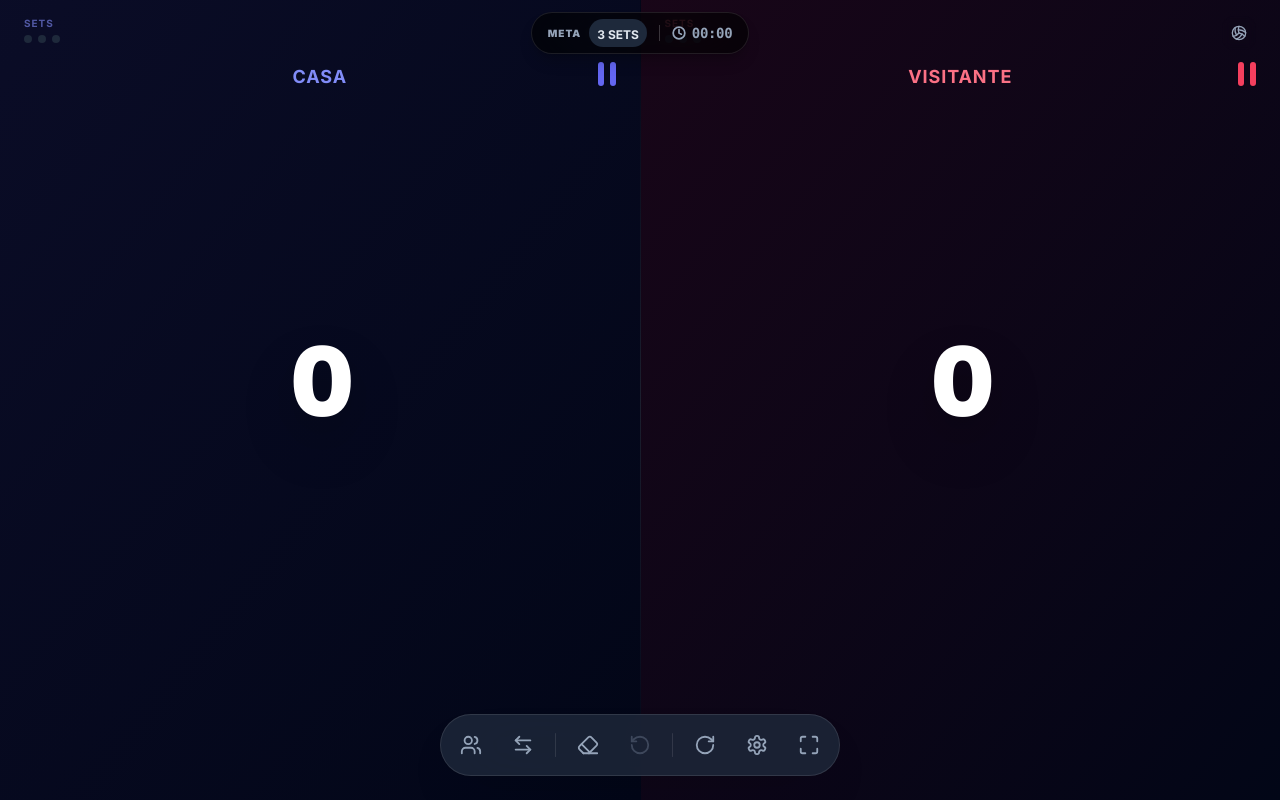
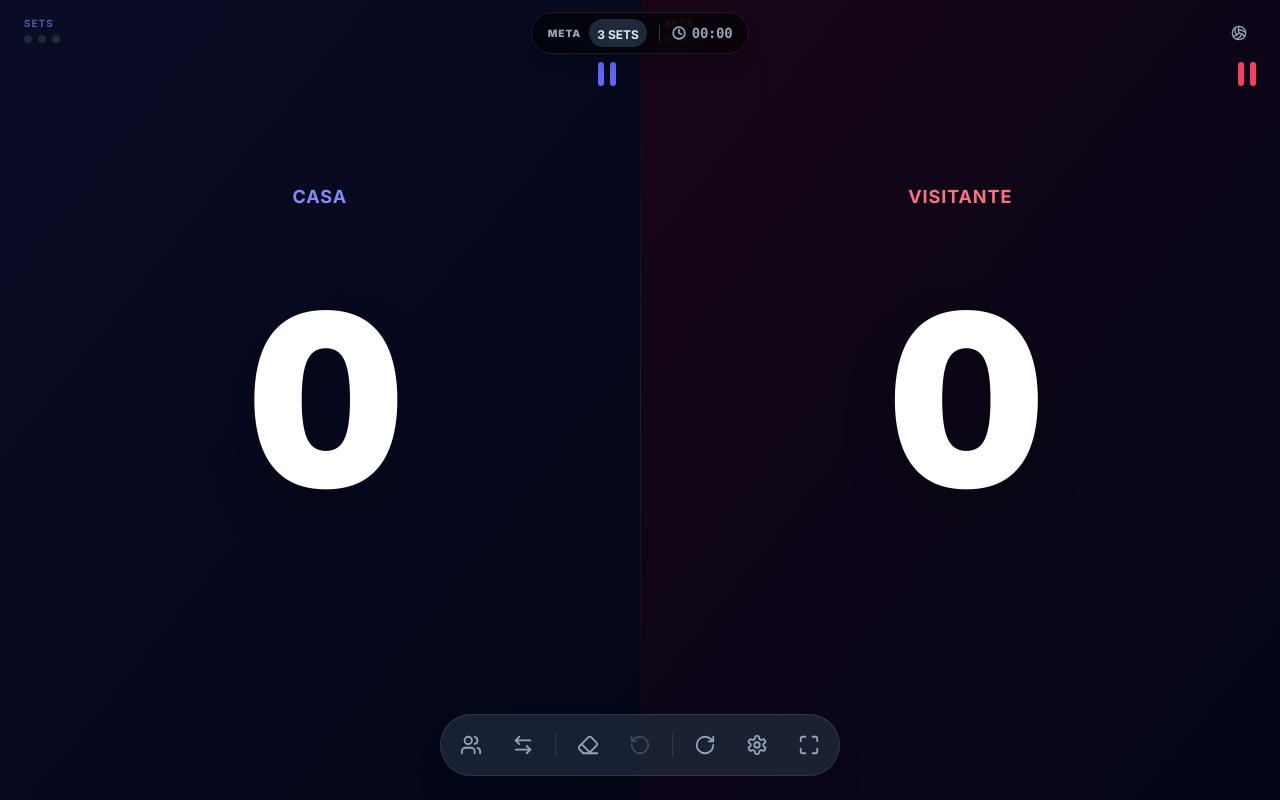
Before and after one commit to lmms500/VolleyScore-Pro, a React (Vite) app: page / in a window 1280 px wide. Built offline with nearby package versions, Linux system fonts and the light colour scheme.

Commit message:
Versão 2.3

```diff
--- a/src/components/ScoreCard.tsx
+++ b/src/components/ScoreCard.tsx
@@ -37,15 +37,16 @@ const ScoreCardComponent: React.FC<ScoreCardProps> = ({
   const y = useMotionValue(0);
 
   const prevScore = useRef(score);
+  // Mantemos a direção apenas para lógica interna, mas suavizaremos a animação visual
   const direction = score > prevScore.current ? 1 : -1;
 
   useEffect(() => { prevScore.current = score; }, [score]);
 
   const isDragging = useRef(false);
-  // Aumentei o threshold para evitar toques acidentais
   const dragThreshold = isLandscape ? 60 : 100;
   const feedbackDistance = isLandscape ? 50 : 80;
 
+  // Feedback visual do arrasto (ícones de + e -)
   const upOpacity = useTransform(y, [-20, -dragThreshold], [0, 1]);
   const upScale = useTransform(y, [-20, -dragThreshold], [0.8, 1.2]);
   const downOpacity = useTransform(y, [20, dragThreshold], [0, 1]);
@@ -60,50 +61,39 @@ const ScoreCardComponent: React.FC<ScoreCardProps> = ({
   const isMatchPoint = setsWon === setsToWinMatch - 1 && score >= pointsToWinSet - 1 && score > opponentScore;
   const isSetPoint = !isMatchPoint && score >= pointsToWinSet - 1 && score > opponentScore;
 
+  // ANIMAÇÃO SUAVE: Apenas Scale e Opacity, sem movimento Y para não deslocar nada
   const scoreVariants = {
-    enter: (dir: number) => ({ y: dir > 0 ? 50 : -50, opacity: 0, scale: 0.9 }),
-    center: { y: 0, opacity: 1, scale: 1 },
-    exit: (dir: number) => ({ y: dir > 0 ? -50 : 50, opacity: 0, scale: 1.1, position: 'absolute' as const })
+    initial: { scale: 0.8, opacity: 0 },
+    animate: { scale: 1, opacity: 1 },
+    exit: { scale: 1.2, opacity: 0, position: 'absolute' as const }
   };
 
-  // Lógica de Tipografia Responsiva
+  // Lógica de Tipografia (Mantida Grande)
   const getFontSize = () => {
     if (isFullscreen) {
       if (isLandscape) {
-        // Reduzi levemente para garantir que caiba com os nomes
-        return score >= 100 ? 'text-[25vh]' : 'text-[30vh]';
+        return score >= 100 ? 'text-[35vh]' : 'text-[45vh]';
       } else {
-        return 'text-[22vh]';
+        return 'text-[25vh]';
       }
     }
-    // Modo Normal
     return isLandscape
-      ? 'text-6xl lg:text-8xl'
-      : 'text-7xl md:text-8xl lg:text-9xl';
+      ? 'text-[10rem] lg:text-[13rem] xl:text-[15rem]'
+      : 'text-[8rem] md:text-[12rem]';
   };
 
-  // Safe Area Logic (Padding Dinâmico)
-  // Define o espaçamento vertical para não bater nas barras flutuantes
-  const paddingTop = isFullscreen
-    ? 'pt-[calc(env(safe-area-inset-top)+20px)]'
-    : (isLandscape ? 'pt-14' : 'pt-20');
-
-  const paddingBottom = isFullscreen
-    ? 'pb-[calc(env(safe-area-inset-bottom)+20px)]'
-    : 'pb-24';
-
-  // Header Posicionamento (Sets e Timeout ficam absolutos nos cantos, fora do fluxo do nome)
+  // Header Posicionamento (Sets e Timeout)
   const headerTop = isFullscreen ? 'top-4' : 'top-4';
 
   return (
-    <div className={`relative flex-1 h-full flex flex-col items-center justify-center p-0 transition-all duration-500 overflow-hidden ${theme.bgGradient} ${className || ''}`}>
+    <div className={`relative flex-1 h-full p-0 transition-all duration-500 overflow-hidden ${theme.bgGradient} ${className || ''}`}>
 
       {/* Background Effects */}
       <AnimatePresence>
         {isServing && (
           <motion.div
             initial={{ opacity: 0 }} animate={{ opacity: 0.2 }} exit={{ opacity: 0 }}
-            className={`absolute inset-0 bg-gradient-radial from-${teamId === 'A' ? 'indigo' : 'rose'}-500/40 to-transparent blur-3xl`}
+            className={`absolute inset-0 bg-gradient-radial from-${teamId === 'A' ? 'indigo' : 'rose'}-500/40 to-transparent blur-3xl pointer-events-none`}
           />
         )}
       </AnimatePresence>
@@ -112,7 +102,7 @@ const ScoreCardComponent: React.FC<ScoreCardProps> = ({
         <motion.div initial={{ opacity: 0 }} animate={{ opacity: 1 }} className="absolute inset-0 bg-black/10 dark:bg-white/5 backdrop-blur-[1px] pointer-events-none z-0" />
       )}
 
-      {/* Feedback Icons (Drag Feedback) */}
+      {/* Drag Feedback Icons (Camada Inferior) */}
       <div className="absolute inset-0 flex items-center justify-center pointer-events-none z-0">
           <motion.div style={{ opacity: upOpacity, scale: upScale, y: -feedbackDistance }} className="absolute w-16 h-16 rounded-full bg-emerald-500/90 text-white shadow-2xl flex items-center justify-center backdrop-blur-md border border-white/20">
             <Plus size={32} strokeWidth={3} />
@@ -122,9 +112,8 @@ const ScoreCardComponent: React.FC<ScoreCardProps> = ({
           </motion.div>
       </div>
 
-      {/* TOP HEADER (Sets & Service Controls - Absolutos para não afetar o layout central) */}
-      <div className={`absolute w-full px-4 md:px-6 flex items-start justify-between z-30 pointer-events-auto transition-all ${headerTop}`}>
-        {/* Sets Indicator */}
+      {/* TOP HEADER (Sets & Service Controls - Camada Superior Fixa) */}
+      <div className={`absolute w-full px-4 md:px-6 flex items-start justify-between z-40 pointer-events-auto transition-all ${headerTop} pt-[env(safe-area-inset-top)]`}>
         <div className="flex flex-col gap-1">
              {!isFullscreen && <span className={`text-[10px] font-bold uppercase tracking-widest opacity-60 ${theme.text}`}>Sets</span>}
              <div className="flex gap-1.5">
@@ -134,7 +123,6 @@ const ScoreCardComponent: React.FC<ScoreCardProps> = ({
             </div>
         </div>
 
-        {/* Controls (Service & Timeout) */}
         <div className="flex flex-col items-end gap-2 md:gap-3">
              <button onClick={(e) => { e.stopPropagation(); triggerHaptic(); onToggleService(); }} className={`transition-all duration-300 p-2 rounded-xl backdrop-blur-sm border ${isServing ? theme.text + ' bg-white/80 dark:bg-white/10 border-' + (teamId === 'A' ? 'indigo' : 'rose') + '-500/30 shadow-lg' : 'text-slate-400 border-transparent hover:bg-black/5'}`}>
                 <Volleyball size={isFullscreen ? 24 : (isLandscape ? 16 : 20)} />
@@ -147,10 +135,10 @@ const ScoreCardComponent: React.FC<ScoreCardProps> = ({
         </div>
       </div>
 
-      {/* MAIN INTERACTION AREA - FLEXBOX SANDWICH LAYOUT */}
+      {/* ÁREA DE TOQUE (Cobre tudo, mas os elementos visuais são posicionados de forma absoluta) */}
       <motion.div
         style={{ y }}
-        className={`relative z-10 w-full h-full flex flex-col justify-between items-center outline-none touch-action-none cursor-pointer ${paddingTop} ${paddingBottom}`}
+        className="absolute inset-0 w-full h-full z-10 outline-none touch-action-none cursor-pointer"
         drag="y" dragConstraints={{ top: 0, bottom: 0 }} dragElastic={0.15}
         onDragStart={() => { isDragging.current = true; }}
         onDragEnd={(e, { offset }) => {
@@ -159,11 +147,12 @@ const ScoreCardComponent: React.FC<ScoreCardProps> = ({
             setTimeout(() => { isDragging.current = false; }, 100);
         }}
         onTap={() => { if (!isDragging.current) { triggerHaptic(); onAdd(); } }}
-        whileTap={{ scale: 0.98 }}
+        whileTap={{ scale: 0.99 }} // Feedback de toque muito leve em toda a tela
       >
 
-        {/* 1. SLOT SUPERIOR: NOME DO TIME (Fixo) */}
-        <div className="flex-none flex justify-center w-full z-20 min-h-[40px]">
+        {/* SLOT 1: NOME DO TIME (Fixo no Topo) */}
+        {/* Usamos porcentagem fixa para garantir que nunca desça */}
+        <div className="absolute top-[18%] md:top-[22%] left-0 right-0 flex justify-center z-30 pointer-events-none">
              <div
                 className={`
                     flex items-center gap-2 rounded-full border px-4 py-1.5 transition-all duration-300
@@ -177,19 +166,18 @@ const ScoreCardComponent: React.FC<ScoreCardProps> = ({
             </div>
         </div>
 
-        {/* 2. SLOT CENTRAL: PLACAR (Flex Grow) */}
-        <div className="flex-1 flex items-center justify-center w-full relative">
-            <AnimatePresence mode="popLayout" initial={false} custom={direction}>
+        {/* SLOT 2: PLACAR (Fixo no Centro Absoluto) */}
+        <div className="absolute top-1/2 left-1/2 -translate-x-1/2 -translate-y-1/2 flex items-center justify-center z-20 pointer-events-none w-full">
+            <AnimatePresence mode="popLayout" initial={false}>
                 <motion.span
                     key={score}
-                    custom={direction}
                     variants={scoreVariants}
-                    initial="enter" animate="center" exit="exit"
-                    transition={{ type: "spring", stiffness: 350, damping: 25 }}
+                    initial="initial" animate="animate" exit="exit"
+                    transition={{ type: "spring", stiffness: 400, damping: 25 }}
                     className={`leading-none font-black tabular-nums tracking-tighter ${theme.scoreColor} drop-shadow-2xl ${getFontSize()}`}
                     style={{
                         textShadow: '0 10px 40px rgba(0,0,0,0.1)',
-                        lineHeight: '0.8' // Line height apertado para evitar que o número ocupe altura vertical demais
+                        lineHeight: '0.75' // Line-height bem baixo para centralizar visualmente o número
                     }}
                 >
                     {score}
@@ -197,12 +185,12 @@ const ScoreCardComponent: React.FC<ScoreCardProps> = ({
             </AnimatePresence>
         </div>
 
-        {/* 3. SLOT INFERIOR: BADGES (Fixo) */}
-        <div className="flex-none flex justify-center w-full z-20 min-h-[40px]">
+        {/* SLOT 3: BADGES (Fixo na Base) */}
+        <div className="absolute bottom-[18%] md:bottom-[22%] left-0 right-0 flex justify-center z-30 pointer-events-none">
             <AnimatePresence>
-                {inSuddenDeath && <motion.div initial={{ scale: 0, opacity: 0 }} animate={{ scale: 1, opacity: 1 }} exit={{ scale: 0, opacity: 0 }} className="flex items-center gap-1.5 px-3 py-1.5 bg-yellow-500 text-white rounded-full shadow-lg"><Zap size={12} fill="currentColor" /><span className="text-[10px] font-bold tracking-wider uppercase">{t(lang, 'firstTo3')}</span></motion.div>}
-                {isMatchPoint && <motion.div initial={{ scale: 0, opacity: 0 }} animate={{ scale: 1, opacity: 1 }} exit={{ scale: 0, opacity: 0 }} className="px-4 py-1.5 bg-gradient-to-r from-red-500 to-rose-600 text-white rounded-full shadow-lg animate-pulse border border-rose-400"><span className="text-[11px] font-black tracking-widest uppercase">{t(lang, 'matchPoint')}</span></motion.div>}
-                {isSetPoint && <motion.div initial={{ scale: 0, opacity: 0 }} animate={{ scale: 1, opacity: 1 }} exit={{ scale: 0, opacity: 0 }} className="px-4 py-1.5 bg-indigo-600 text-white rounded-full shadow-lg border border-indigo-400"><span className="text-[11px] font-black tracking-widest uppercase">{t(lang, 'setPoint')}</span></motion.div>}
+                {inSuddenDeath && <motion.div initial={{ scale: 0, opacity: 0 }} animate={{ scale: 1, opacity: 1 }} exit={{ scale: 0, opacity: 0 }} className="absolute flex items-center gap-1.5 px-3 py-1.5 bg-yellow-500 text-white rounded-full shadow-lg"><Zap size={12} fill="currentColor" /><span className="text-[10px] font-bold tracking-wider uppercase">{t(lang, 'firstTo3')}</span></motion.div>}
+                {isMatchPoint && <motion.div initial={{ scale: 0, opacity: 0 }} animate={{ scale: 1, opacity: 1 }} exit={{ scale: 0, opacity: 0 }} className="absolute px-4 py-1.5 bg-gradient-to-r from-red-500 to-rose-600 text-white rounded-full shadow-lg animate-pulse border border-rose-400"><span className="text-[11px] font-black tracking-widest uppercase">{t(lang, 'matchPoint')}</span></motion.div>}
+                {isSetPoint && <motion.div initial={{ scale: 0, opacity: 0 }} animate={{ scale: 1, opacity: 1 }} exit={{ scale: 0, opacity: 0 }} className="absolute px-4 py-1.5 bg-indigo-600 text-white rounded-full shadow-lg border border-indigo-400"><span className="text-[11px] font-black tracking-widest uppercase">{t(lang, 'setPoint')}</span></motion.div>}
             </AnimatePresence>
         </div>
 
```
